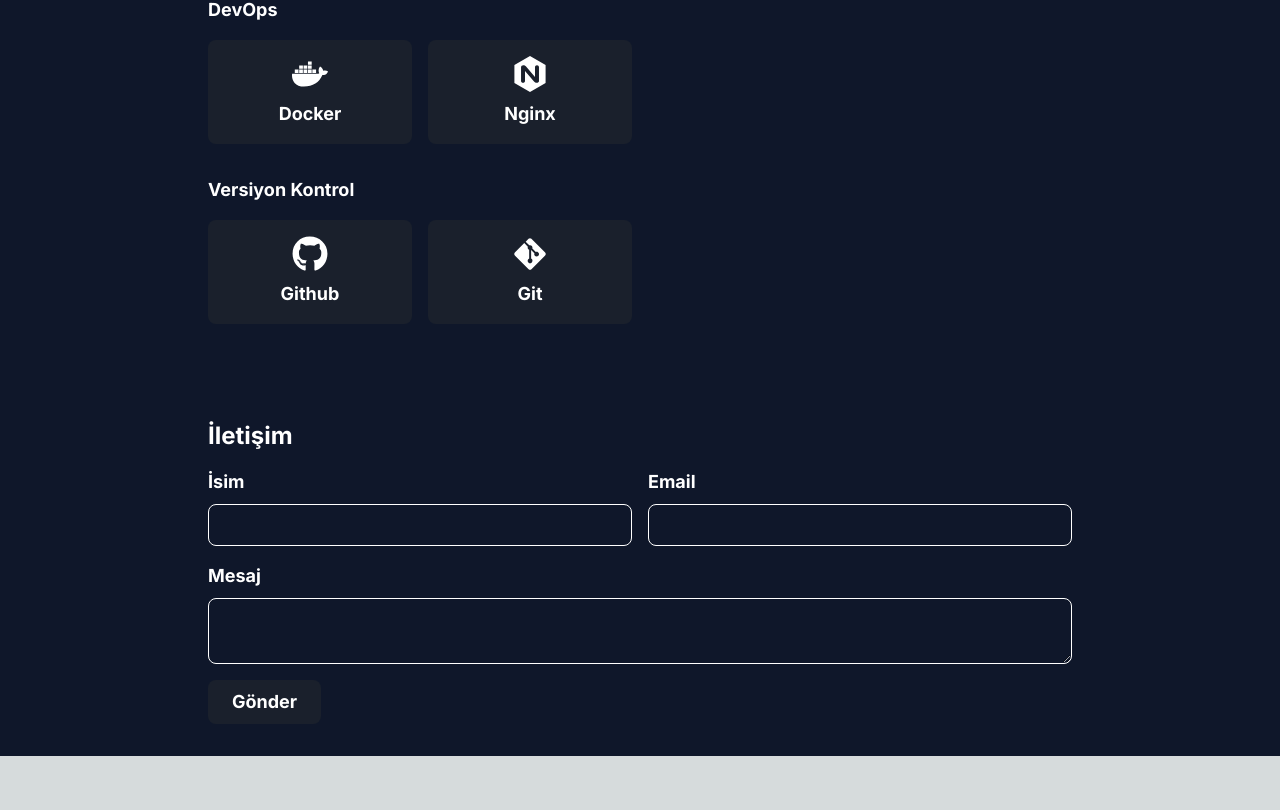
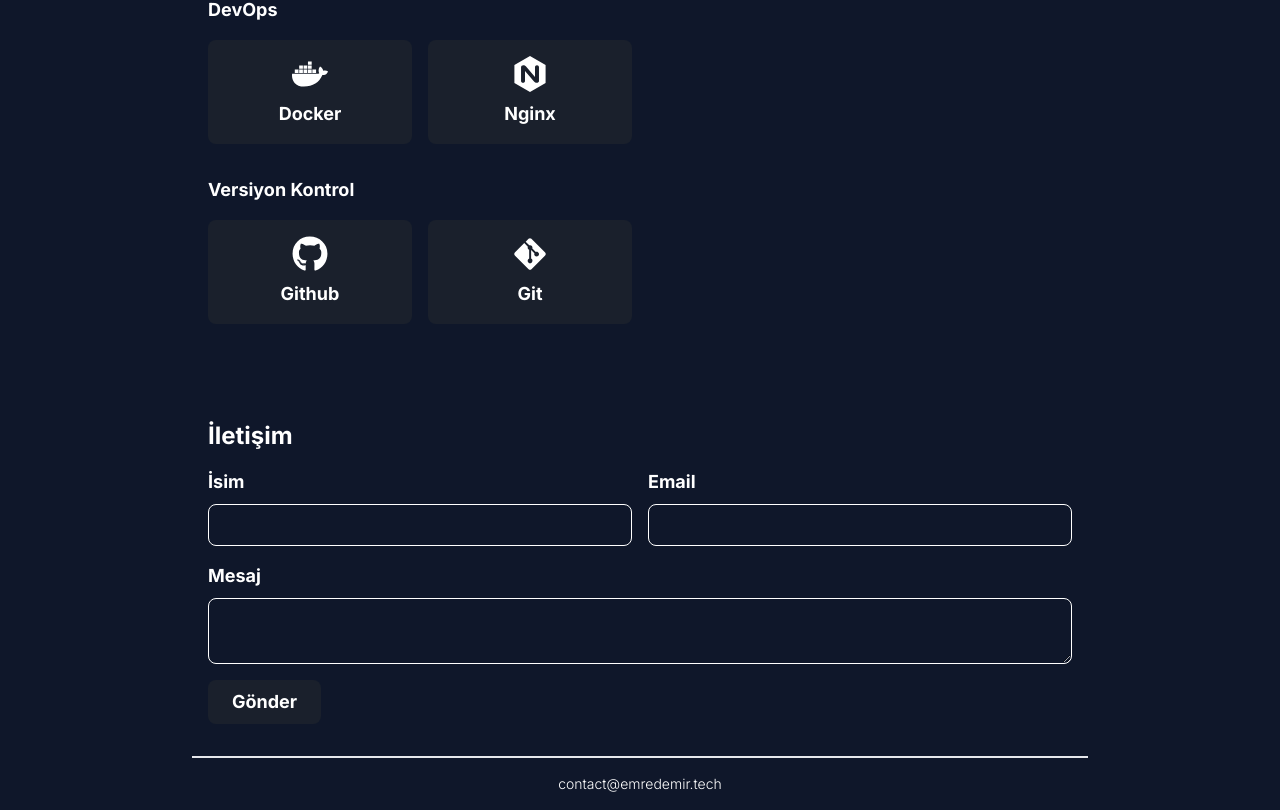
Before and after one commit to piemree/website, a Next.js app: page / in a window 1280 px wide. Shown: the part 884-1694 px from the top of the page. Before the commit the page ends 1640 px from the top, so only its background shows below. Built offline with nearby package versions, Linux system fonts and the light colour scheme.

Commit message:
Add mailto

```diff
--- a/src/pages/index.tsx
+++ b/src/pages/index.tsx
@@ -380,6 +380,13 @@ export default function Home({ locale }: HomeProps) {
             </div>
           </form>
         </section>
+        <footer className="text-white text-sm font-light text-center py-4 border-t-2 max-w-4xl mx-auto">
+          <p className="">
+            <a href="mailto:contact@emredemir.tech"
+            className="hover:underline"
+            >contact@emredemir.tech</a>
+          </p>
+        </footer>
       </main>
     </>
   );
```
